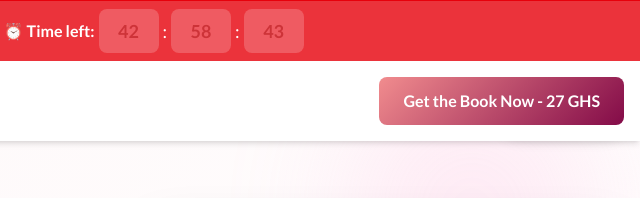
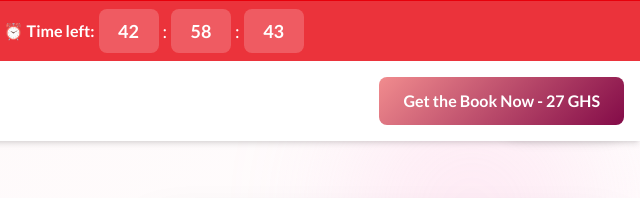
Before and after one commit to clispy1/ghanaian-goddess-code, a plain HTML site: page index.html in a window 1280 px wide. Shown: the top 198 px of the page, 640-1280 px from the left. Drawn offline with nearby package versions, Linux system fonts and the light colour scheme.

Commit message:
Implement SEO

```diff
--- a/index.html
+++ b/index.html
@@ -20,6 +20,8 @@
     <meta property="og:description" content="The proven system for Ghanaian women to attract quality men and live their soft life. Learn the 6-step framework that 125+ women have used to transform their dating lives.">
     <meta property="og:image" content="https://ghanian-goddess-code.vercel.app/opengraph.jpg">
     <meta property="og:image:alt" content="The Ghanaian Goddess Code - Transform Your Dating Life">
+    <meta property="og:image:width" content="1200">
+    <meta property="og:image:height" content="630">
     <meta property="og:site_name" content="The Ghanaian Goddess Code">
 
     <!-- Twitter -->
@@ -29,6 +31,7 @@
     <meta property="twitter:description" content="The proven system for Ghanaian women to attract quality men and live their soft life. Learn the 6-step framework that 125+ women have used to transform their dating lives.">
     <meta property="twitter:image" content="https://ghanian-goddess-code.vercel.app/opengraph.jpg">
     <meta property="twitter:image:alt" content="The Ghanaian Goddess Code - Transform Your Dating Life">
+    <meta name="twitter:image" content="https://ghanian-goddess-code.vercel.app/opengraph.jpg">
 
     <!-- Fonts -->
     <link rel="preconnect" href="https://fonts.googleapis.com">
@@ -245,15 +248,15 @@
                     <div class="flex items-center space-x-1">
                         <span class="font-semibold text-sm md:text-base">⏰ Time left:</span>
                         <div class="flex space-x-1 items-center">
-                            <div class="countdown-box bg-white text-red-700 rounded px-1 md:px-2 py-1 font-bold">
+                            <div class="countdown-box bg-white text-white rounded px-1 md:px-2 py-1 font-bold">
                                 <div id="hours" class="text-sm md:text-lg">00</div>
                             </div>
                             <span class="text-sm md:text-lg">:</span>
-                            <div class="countdown-box bg-white text-red-700 rounded px-1 md:px-2 py-1 font-bold">
+                            <div class="countdown-box bg-white text-white rounded px-1 md:px-2 py-1 font-bold">
                                 <div id="minutes" class="text-sm md:text-lg">00</div>
                             </div>
                             <span class="text-sm md:text-lg">:</span>
-                            <div class="countdown-box bg-white text-red-700 rounded px-1 md:px-2 py-1 font-bold">
+                            <div class="countdown-box bg-white text-white rounded px-1 md:px-2 py-1 font-bold">
                                 <div id="seconds" class="text-sm md:text-lg">00</div>
                             </div>
                         </div>
```
Also changed, not shown: privacy-policy.html (+3 -0 lines), terms-of-service.html (+3 -0 lines), thank-you.html (+3 -0 lines).
